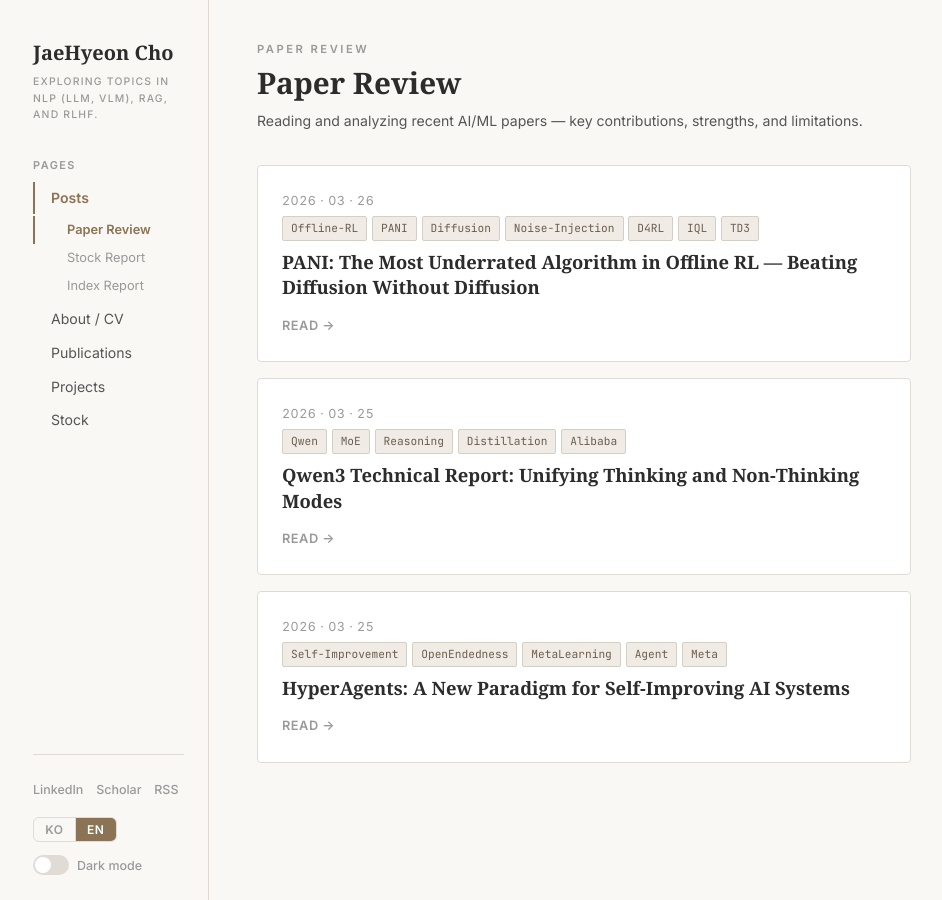
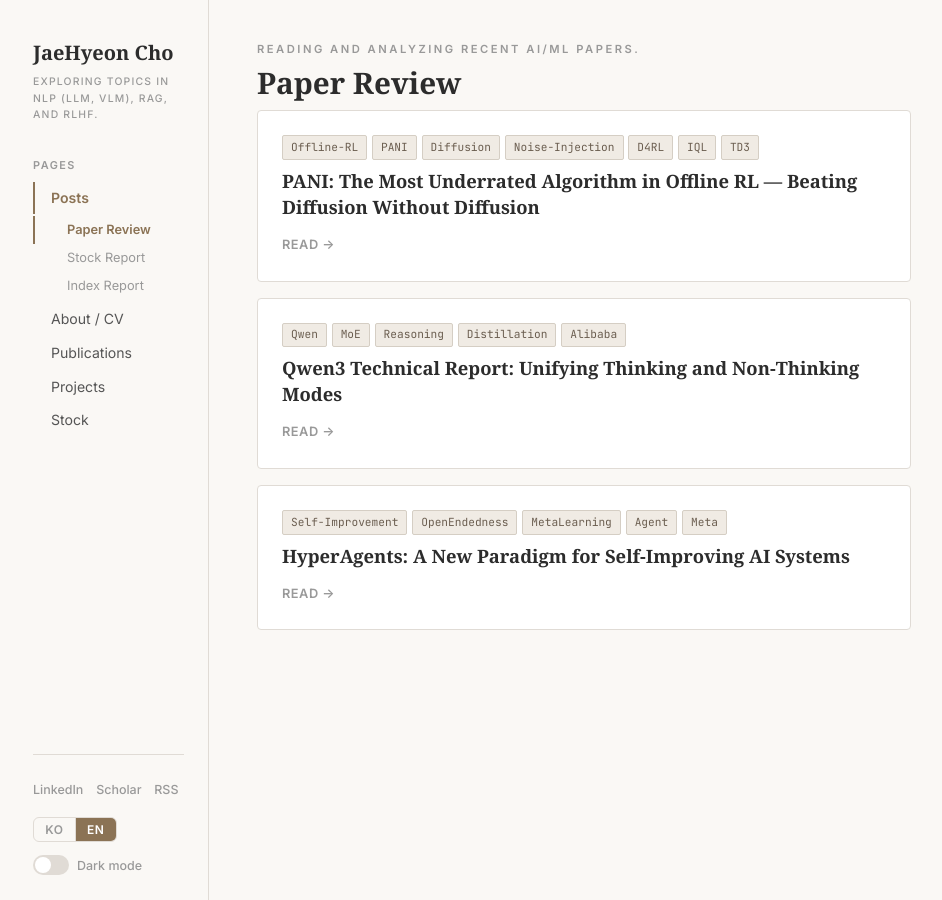
Before and after one commit to bonin147/bonin147.github.io, a Jekyll site: the page built from posts/paper-review/index.html, in a window 1280 px wide. Shown: the whole page, without its empty margins (101-1043 px from the left). Built offline with Jekyll 4.4.1, drawn with Linux system fonts in a browser that asks for light colours; some web fonts are replaced.

Commit message:
Polish subcategory pages: move descriptions to page-label, remove dates, simplify text
Co-Authored-By: Claude Opus 4.6 <noreply@anthropic.com>

```diff
--- a/posts/paper-review/index.html
+++ b/posts/paper-review/index.html
@@ -4,26 +4,15 @@ title: "Paper Review"
 permalink: /posts/paper-review/
 subcategory_filter: "Paper Review"
 ---
-<div class="page-label lang-ko">논문 리뷰</div>
-<div class="page-label lang-en">Paper Review</div>
+<div class="page-label lang-ko">최신 AI/ML 논문을 읽고 분석합니다.</div>
+<div class="page-label lang-en">Reading and analyzing recent AI/ML papers.</div>
 <h1 class="page-heading lang-ko">논문 리뷰</h1>
 <h1 class="page-heading lang-en">Paper Review</h1>
-<p class="page-description lang-ko">
-  최신 AI/ML 논문을 읽고 핵심 기여, 강점, 한계를 분석합니다.
-</p>
-<p class="page-description lang-en">
-  Reading and analyzing recent AI/ML papers — key contributions, strengths, and limitations.
-</p>
 
 <ul class="post-list">
   {% assign filtered = site.posts | where: "subcategory", "Paper Review" %}
   {% for post in filtered %}
   <li class="post-item">
-    <div class="post-item-header">
-      <div class="post-meta">
-        {{ post.date | date: "%Y &middot; %m &middot; %d" }}
-      </div>
-    </div>
     {% if post.tags.size > 0 %}
     <div class="post-tags">
       {% for tag in post.tags %}<span class="tag">{{ tag }}</span>{% endfor %}
```
Also changed, not shown: posts/index-report/index.html (+2 -13 lines), posts/stock-report/index.html (+2 -13 lines).
